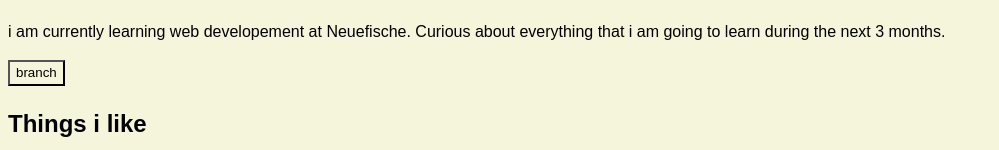
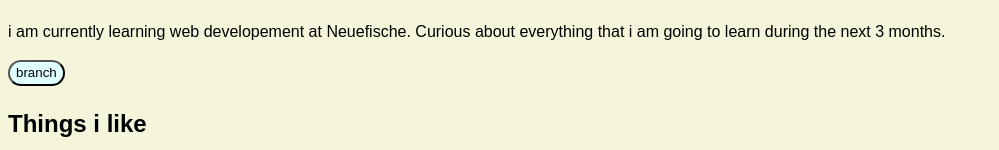
Before and after one commit to JakobRaap/myOwnWebsite, a plain HTML site: page myWebsite/index.html in a window 1280 px wide. Shown: the part 606-756 px from the top of the page, without its empty margins (0-999 px from the left). Drawn offline with Linux system fonts and the light colour scheme.

Commit message:
buttonStyles

```diff
--- a/myWebsite/index.html
+++ b/myWebsite/index.html
@@ -37,7 +37,7 @@
 </p>
 </Article>
 
-<button class = "testButton" >branch</button>
+<button type="onclick" class = "testButton" >branch</button>
 
 <Article>
     <h2 id="thingsilike">Things i like</h2>
--- a/myWebsite/style.css
+++ b/myWebsite/style.css
@@ -5,3 +5,8 @@
   line-height: 1.5;
   background-color: beige;
 }
+
+.testButton {
+  border-radius: 30px;
+  background-color: lightcyan;
+}
```
